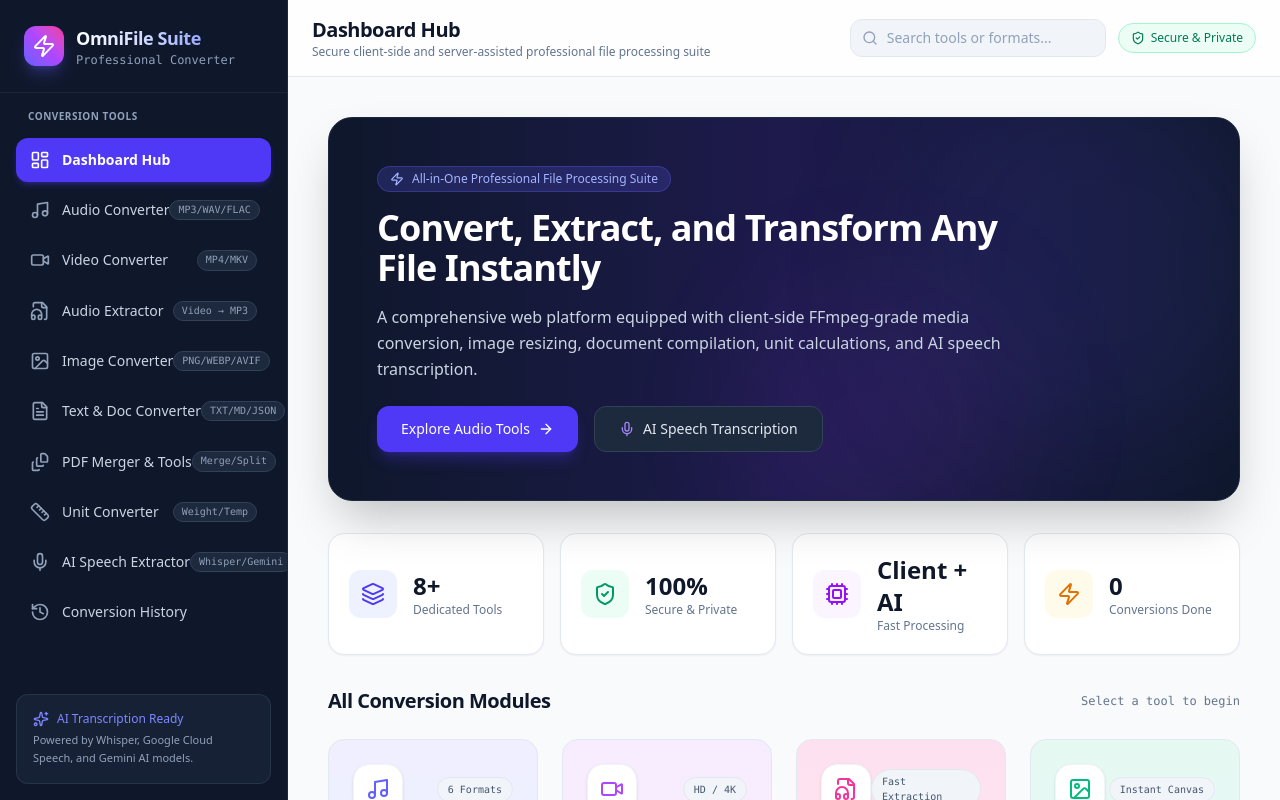
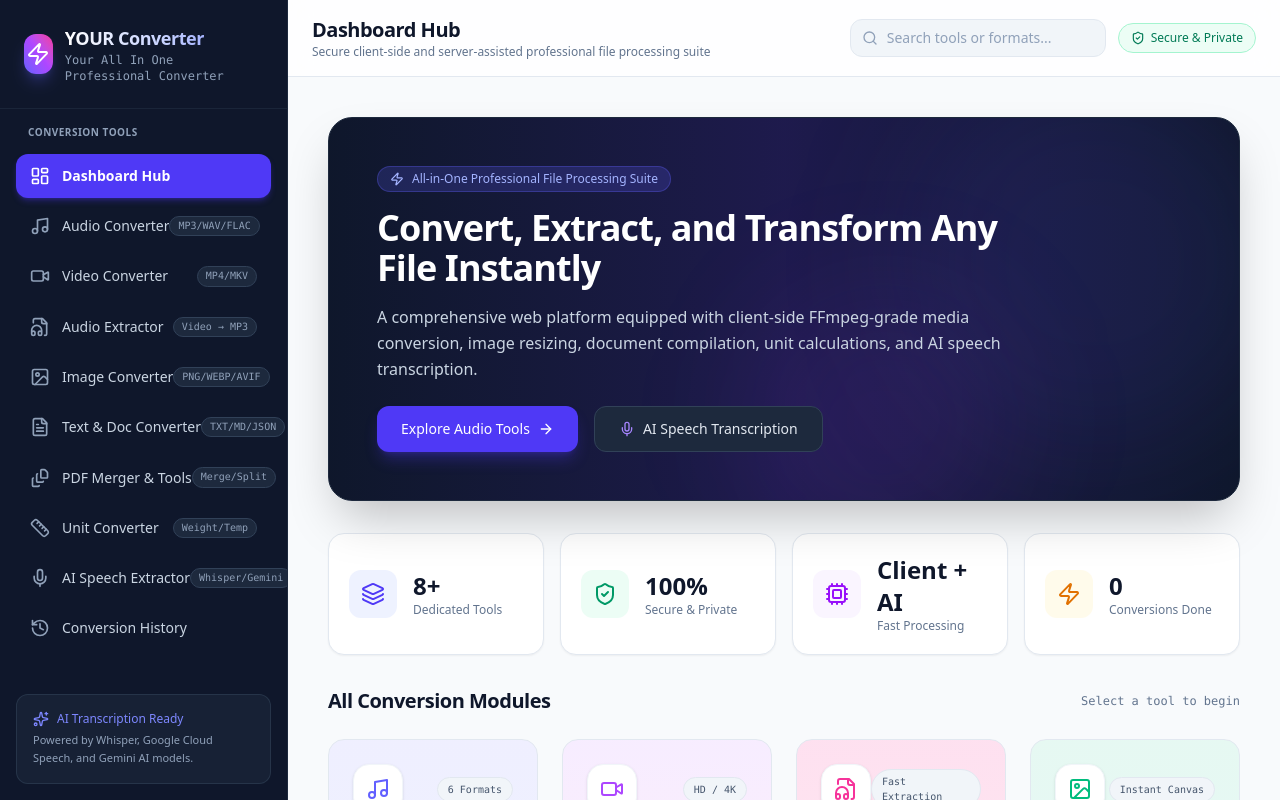
Before and after one commit to keramot09/Your-Converter-Hub, a React (Vite) app: page / in a window 1280 px wide. Shown: the top 800 px of the page. Built offline with nearby package versions, Linux system fonts and the light colour scheme.

Commit message:
Update Sidebar title and subtitle text

```diff
--- a/src/components/Sidebar.tsx
+++ b/src/components/Sidebar.tsx
@@ -59,9 +59,9 @@ export function Sidebar({ currentTool, onSelectTool, isOpen, setIsOpen }: Sideba
             </div>
             <div>
               <h1 className="font-bold text-lg tracking-tight bg-gradient-to-r from-white via-indigo-200 to-indigo-400 bg-clip-text text-transparent">
-                OmniFile Suite
+                YOUR Converter
               </h1>
-              <p className="text-xs text-slate-400 font-mono">Professional Converter</p>
+              <p className="text-xs text-slate-400 font-mono">Your All In One Professional Converter</p>
             </div>
           </div>
         </div>
```
